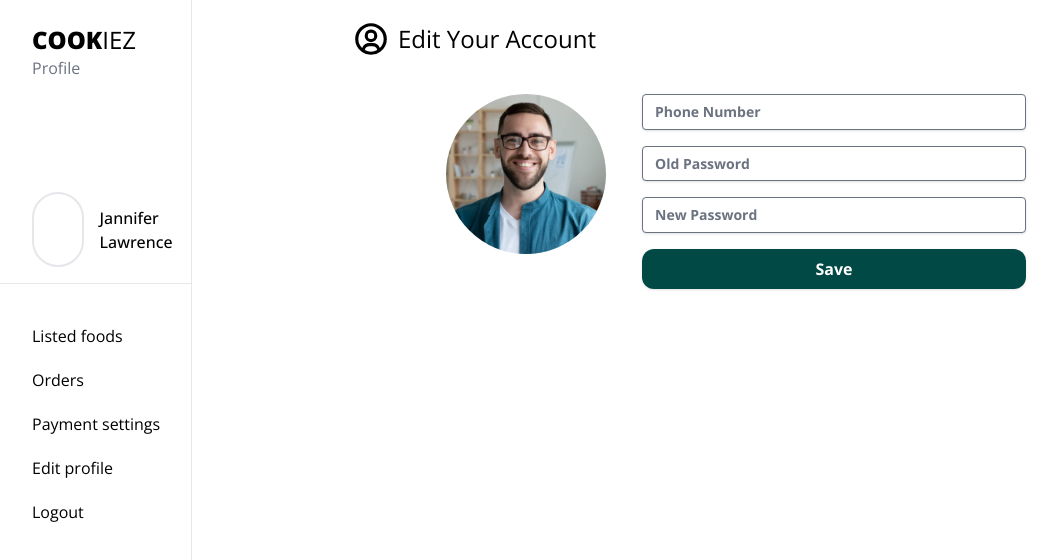
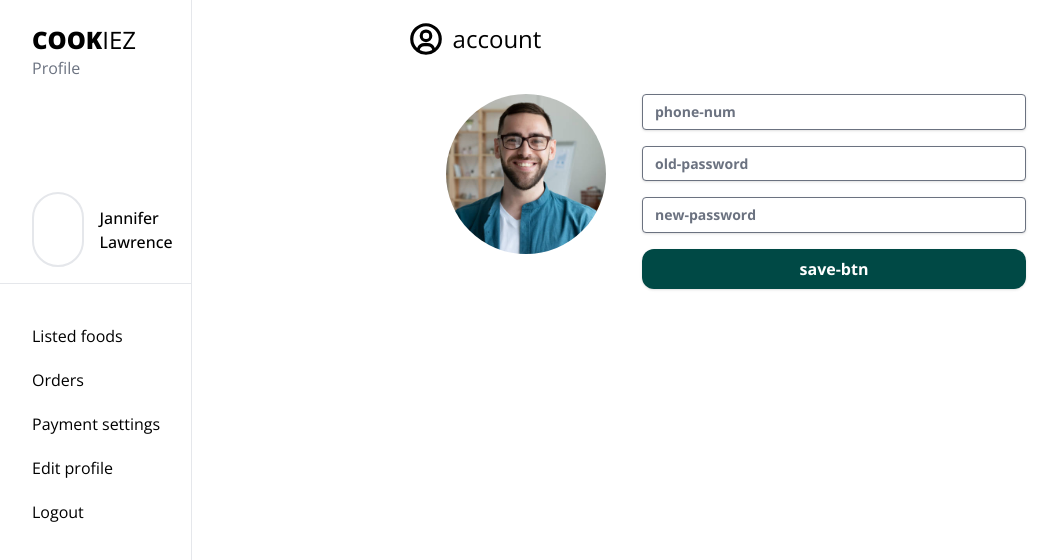
Before and after one commit to ReCoded-Org/cookiz-capstone-project, a Next.js app: page /profile in a window 1280 px wide. Shown: the top 560 px of the page, without its empty margins (0-1057 px from the left). Built offline with nearby package versions, Linux system fonts and the light colour scheme.

Commit message:
feat: edit account tr added

```diff
--- a/src/components/EditAccount/EditAccount.jsx
+++ b/src/components/EditAccount/EditAccount.jsx
@@ -1,4 +1,5 @@
 import Image from "next/image";
+import { useTranslation } from "next-i18next";
 import { useState } from "react";
 import { BiUserCircle } from "react-icons/bi";
 
@@ -6,6 +7,8 @@ export default function EditAccount() {
     const [phoneNum, setPhoneNum] = useState("");
     const [oldPass, setOldPass] = useState("");
     const [newPass, setNewPass] = useState("");
+
+    const { t } = useTranslation("edit-account");
 
     // return EditPage component
     return (
@@ -15,7 +18,7 @@ export default function EditAccount() {
                 {/* icon */}
                 <div className='flex w-1/2 flex-row items-center justify-center'>
                     <BiUserCircle size={38} />
-                    <h1 className='ml-2 text-2xl'>Edit Your Account</h1>
+                    <h1 className='ml-2 text-2xl'>{t("account")}</h1>
                 </div>
                 <div className=''>
                     {/* image, fields */}
@@ -38,7 +41,7 @@ export default function EditAccount() {
                                     className='rounded border text-sm font-bold leading-tight text-gray-700 shadow focus:outline-none'
                                     id='phoneNum'
                                     type='text'
-                                    placeholder='Phone Number'
+                                    placeholder={t("phone-num")}
                                     value={phoneNum}
                                     onChange={(event) =>
                                         setPhoneNum(event.target.value)
@@ -49,7 +52,7 @@ export default function EditAccount() {
                                     className='rounded border text-sm font-bold leading-tight text-gray-700 shadow focus:outline-none'
                                     id='oldPass'
                                     type='password'
-                                    placeholder='Old Password'
+                                    placeholder={t("old-password")}
                                     value={oldPass}
                                     onChange={(event) =>
                                         setOldPass(event.target.value)
@@ -60,7 +63,7 @@ export default function EditAccount() {
                                     className='rounded border text-sm font-bold leading-tight text-gray-700 shadow focus:outline-none'
                                     id='newPass'
                                     type='password'
-                                    placeholder='New Password'
+                                    placeholder={t("new-password")}
                                     value={newPass}
                                     onChange={(event) =>
                                         setNewPass(event.target.value)
@@ -68,7 +71,7 @@ export default function EditAccount() {
                                 />
                                 {/* save button */}
                                 <button className='focus:shadow-outline rounded-xl bg-primary py-2 px-4 font-bold text-white shadow hover:bg-emerald-700'>
-                                    Save
+                                    {t("save-btn")}
                                 </button>
                             </form>
                         </div>
--- a/src/pages/index.jsx
+++ b/src/pages/index.jsx
@@ -22,7 +22,10 @@ export default function HomePage() {
 export async function getStaticProps({ locale }) {
     return {
         props: {
-            ...(await serverSideTranslations(locale, ["common"])),
+            ...(await serverSideTranslations(locale, [
+                "common",
+                "edit-account",
+            ])),
             // Will be passed to the page component as props
         },
     };
```
Also changed, not shown: 2 other files (tests, documents, lock files or other folders).
